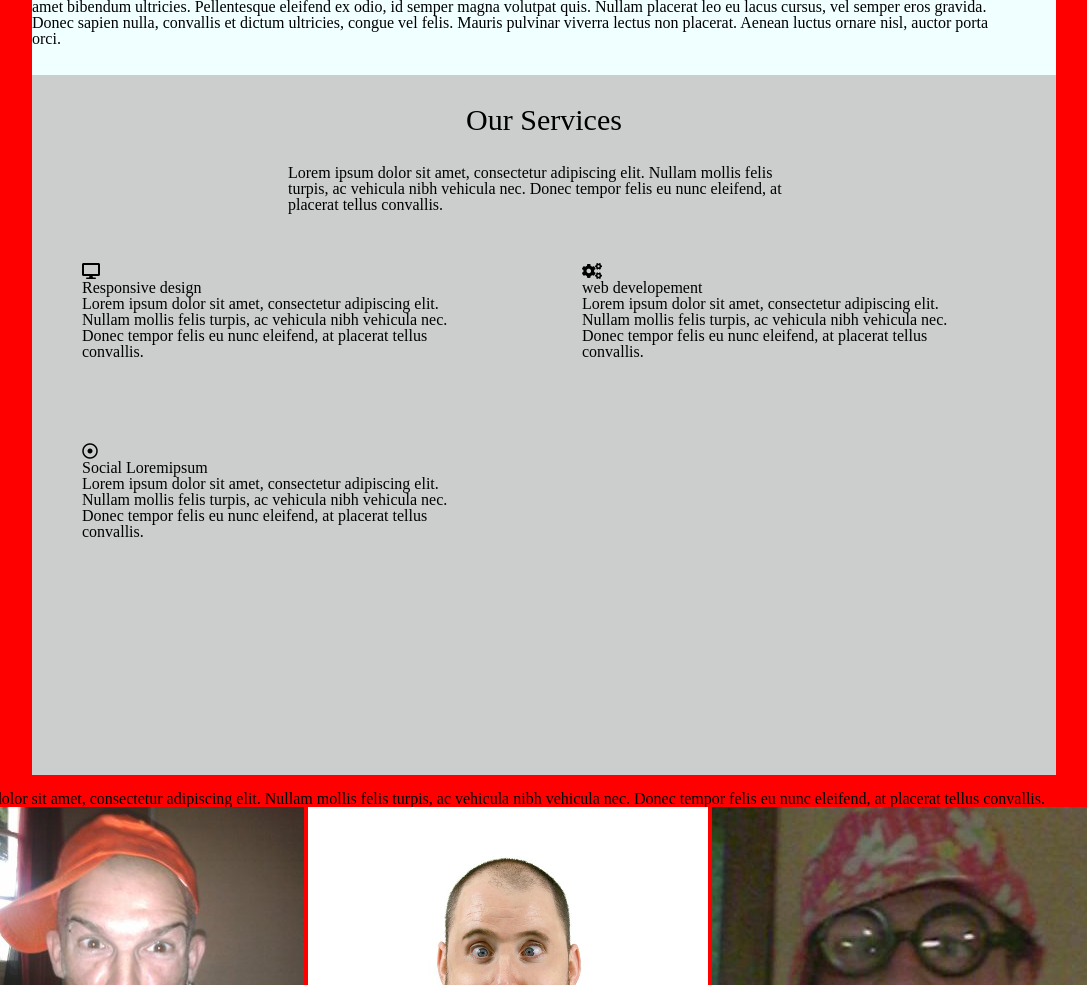
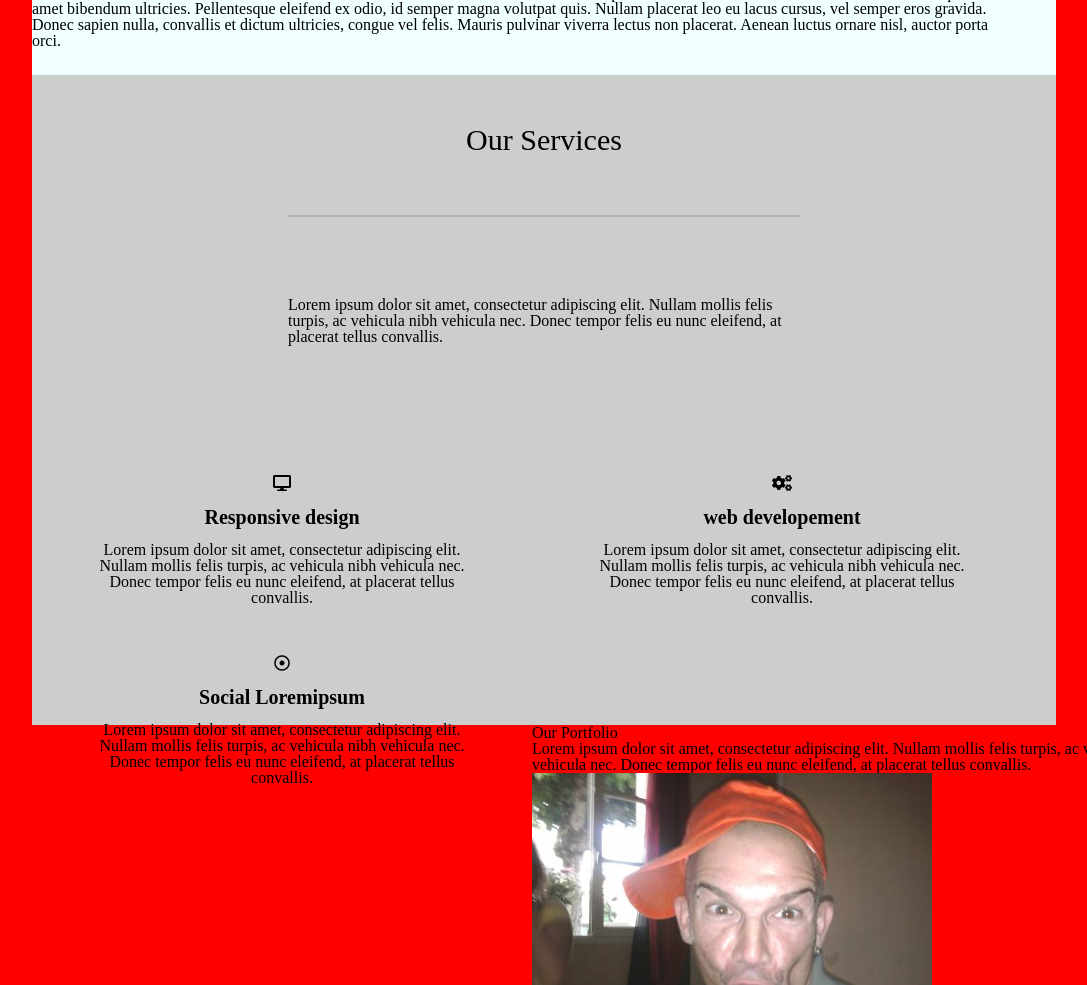
Before and after one commit to AnthonyMoreau/Creative, a plain HTML site: page index.html in a window 1280 px wide. Shown: the part 1450-2435 px from the top of the page, without its empty margins (96-1183 px from the left). Drawn offline with Linux system fonts and the light colour scheme.

Commit message:
Creative

```diff
--- a/index.html
+++ b/index.html
@@ -35,6 +35,9 @@
     <main>
         <section class="section_1">
             <h2>About us</h2>
+
+            <div class="separation"></div> <!--Séparateur-->
+
             <img src="img/Icon_pc.png" alt="Pc">
             <h4>Lorem ipsum</h4>
             <p>Lorem ipsum dolor sit amet, consectetur adipiscing elit. Nullam mollis felis turpis, ac vehicula nibh vehicula nec. Donec tempor felis eu nunc eleifend, at placerat tellus convallis. Aliquam tempus eleifend sagittis. Vivamus mollis elit purus, vitae egestas massa tempus efficitur. Mauris id sapien nec risus tempor viverra. Donec aliquet sem non massa hendrerit blandit. Fusce scelerisque ante sit amet bibendum ultricies. Pellentesque eleifend ex odio, id semper magna volutpat quis. Nullam placerat leo eu lacus cursus, vel semper eros gravida. Donec sapien nulla, convallis et dictum ultricies, congue vel felis. Mauris pulvinar viverra lectus non placerat. Aenean luctus ornare nisl, auctor porta orci. </p>
@@ -43,6 +46,9 @@
         </section>
         <section class="section_2">
             <h2>Our Services</h2>
+
+            <div class="separation"></div> <!--Séparateur-->
+
             <p class="paragraphe">Lorem ipsum dolor sit amet, consectetur adipiscing elit. Nullam mollis felis turpis, ac vehicula nibh vehicula nec. Donec tempor felis eu nunc eleifend, at placerat tellus convallis.</p>
 
             <div class="icon">
--- a/style.css
+++ b/style.css
@@ -5,7 +5,7 @@ body{
 }
 
 .button {
-
+    border-radius: 5px;
     background-color: rgb(76, 99, 175);
     border: none;
     color: rgb(255, 255, 255);
@@ -14,6 +14,12 @@ body{
     text-decoration: none;
     display: inline-block;
     font-size: 16px;
+
+  }
+
+  .button:hover{
+
+    background-color: rgb(99, 128, 226);
 
   }
 
@@ -47,12 +53,27 @@ nav ul li a, nav h4 a{
 
 }
 
+nav ul li a:hover{
+
+    color: rgb(187, 187, 187);
+
+}
+
 nav ul{
 
     height: 12px;
     width: 500px;
     padding: 0 0 0 1200px;
-  }
+}
+
+.separation{
+
+    height: 2px;
+    width: 50%;
+    background-color: rgb(68, 68, 68, 0.2);
+    margin: auto;
+
+}
 
 
 .title{
@@ -101,6 +122,7 @@ h1{
 }
 
 .section_1 h2{
+
     height: auto;
     width: auto;
     padding: 80px 0 50px 0;
@@ -130,28 +152,43 @@ h1{
 
 .section_2{
 
+    background-color: rgb(204, 206, 206);
     margin: auto;
-    height: 700px;
+    height: 650px;
     width: 80%;
-    background-color: rgb(204, 206, 206);
-
 
 }
 
 .section_2 h2{
+
     font-size: 30px;
     text-align: center;
-    padding: 30px
+    padding: 50px 0 60px 0;
+
 }
 .section_2 .paragraphe{
+
+    padding: 80px;
     height: auto;
     width: 50%;
     margin: auto;
+
+}
+
+.section_2 .icon h3 {
+
+    margin: 15px;
+    font-size: 20px;
+    font-weight: 700;
+
 }
 
 .icon {
+
+    text-align: center;
     height: 80px;
     width: 400px;
     float: left;
     padding: 50px;
+
 }
```
